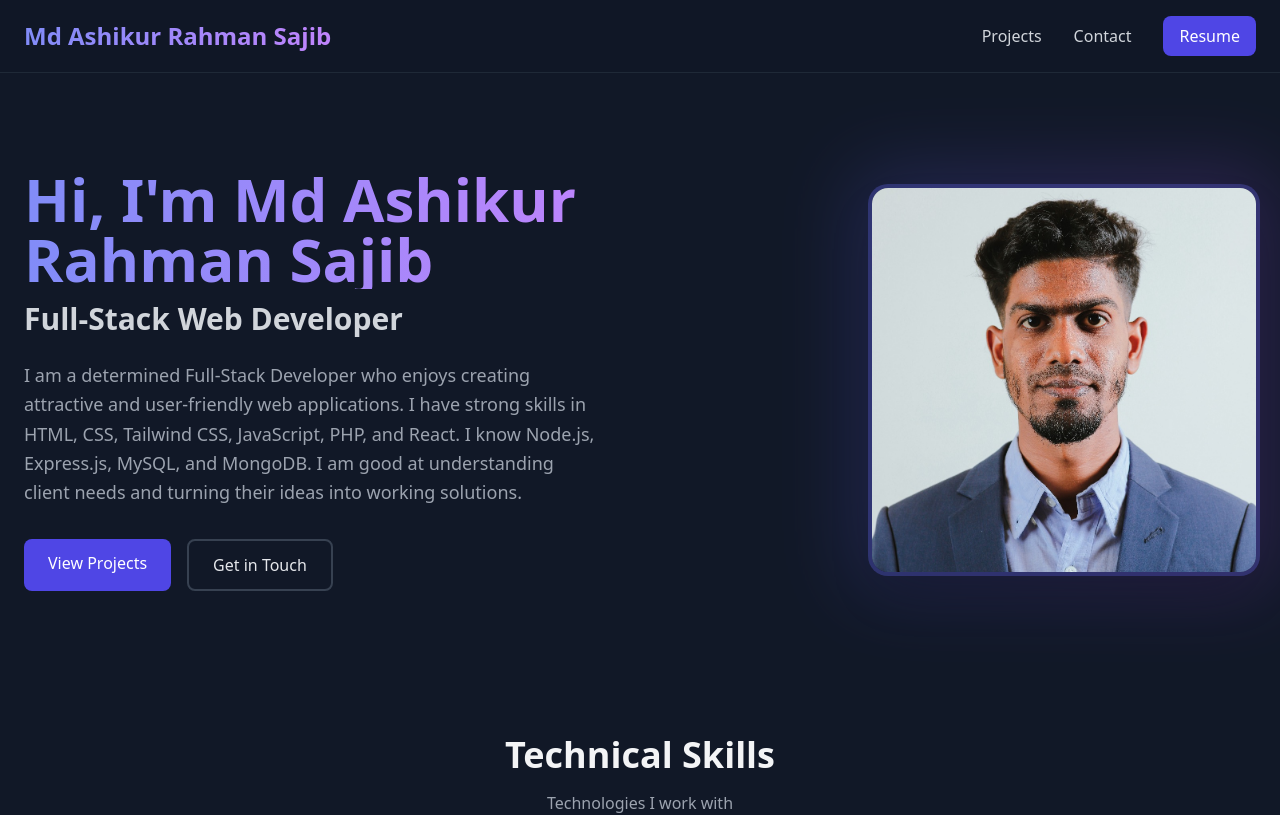
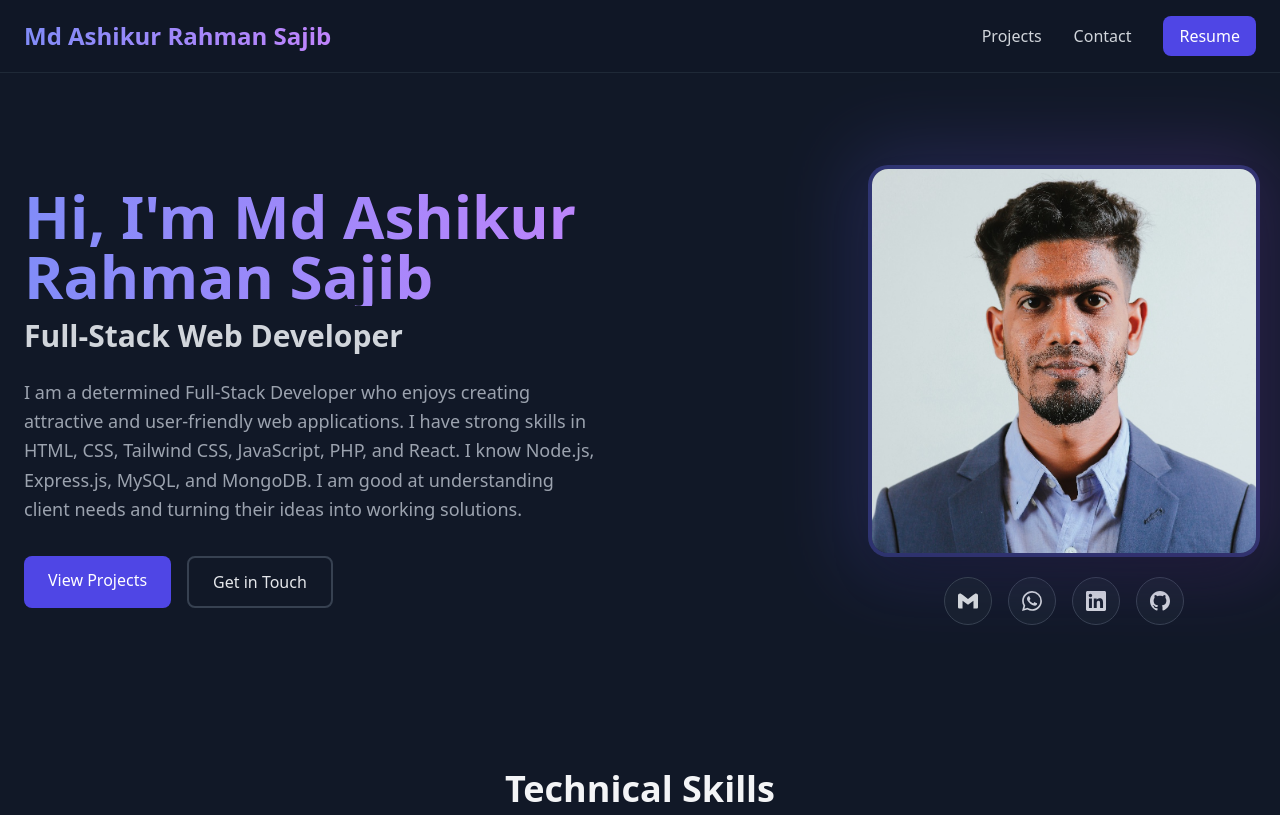
Before and after one commit to Ashik70021/my_portfolio, a React (Vite) app: page / in a window 1280 px wide. Shown: the top 815 px of the page. Built offline with nearby package versions, Linux system fonts and the light colour scheme.

Commit message:
Upgrade get in touch section

```diff
--- a/src/pages/Home.jsx
+++ b/src/pages/Home.jsx
@@ -97,6 +97,7 @@
 
 const Home = () => {
   const [currentEducation, setCurrentEducation] = useState(0)
+  const [copied, setCopied] = useState(false)
 
   const nextSlide = () => {
     setCurrentEducation((prev) => (prev + 1) % educationData.length)
@@ -104,6 +105,14 @@
 
   const prevSlide = () => {
     setCurrentEducation((prev) => (prev - 1 + educationData.length) % educationData.length)
+  }
+
+  const copyEmailToClipboard = () => {
+    const email = 'ashik70021@gmail.com'
+    navigator.clipboard.writeText(email).then(() => {
+      setCopied(true)
+      setTimeout(() => setCopied(false), 2000)
+    })
   }
 
   return (
@@ -143,6 +152,7 @@
           </div>
 
           <div className="order-1 lg:order-2 flex justify-center lg:justify-end">
+            <div className="relative flex flex-col items-center">
               <div className="relative">
                 <div className="absolute -inset-4 bg-gradient-to-r from-indigo-500 to-purple-500 rounded-2xl blur-2xl opacity-20"></div>
                 <div className="relative w-72 h-72 md:w-96 md:h-96 rounded-2xl overflow-hidden ring-4 ring-indigo-500/30 shadow-2xl">
@@ -152,6 +162,68 @@
                     className="w-full h-full object-cover"
                     style={{ objectPosition: '50% 30%' }}
                   />
+                </div>
+              </div>
+
+              {/* Social Icons */}
+              <div className="flex gap-4 mt-6">
+                <div className="relative group">
+                  <button
+                    onClick={copyEmailToClipboard}
+                    className="w-12 h-12 bg-gray-800/50 hover:bg-indigo-600 rounded-full flex items-center justify-center transition-all hover:scale-110 border border-gray-700 hover:border-indigo-500"
+                    title="Copy Email"
+                  >
+                    <svg className="w-5 h-5 text-gray-300" fill="currentColor" viewBox="0 0 24 24">
+                      <path d="M24 5.457v13.909c0 .904-.732 1.636-1.636 1.636h-3.819V11.73L12 16.64l-6.545-4.91v9.273H1.636A1.636 1.636 0 0 1 0 19.366V5.457c0-2.023 2.309-3.178 3.927-1.964L5.455 4.64 12 9.548l6.545-4.91 1.528-1.145C21.69 2.28 24 3.434 24 5.457z"/>
+                    </svg>
+                  </button>
+                  {/* Hover tooltip */}
+                  <div className="absolute -top-10 left-1/2 transform -translate-x-1/2 bg-gray-900 text-white text-xs px-3 py-1 rounded-md whitespace-nowrap opacity-0 group-hover:opacity-100 transition-opacity pointer-events-none border border-gray-700">
+                    ashik70021@gmail.com
+                  </div>
+                  {/* Copied message */}
+                  {copied && (
+                    <div className="absolute -top-10 left-1/2 transform -translate-x-1/2 bg-green-600 text-white text-xs px-3 py-1 rounded-md whitespace-nowrap">
+                      Email copied!
+                    </div>
+                  )}
+                </div>
+
+                <a
+                  href="https://wa.me/8801620223700"
+                  target="_blank"
+                  rel="noreferrer"
+                  className="w-12 h-12 bg-gray-800/50 hover:bg-green-600 rounded-full flex items-center justify-center transition-all hover:scale-110 border border-gray-700 hover:border-green-500"
+                  title="WhatsApp"
+                >
+                  <svg className="w-5 h-5 text-gray-300" fill="currentColor" viewBox="0 0 24 24">
+                    <path d="M17.472 14.382c-.297-.149-1.758-.867-2.03-.967-.273-.099-.471-.148-.67.15-.197.297-.767.966-.94 1.164-.173.199-.347.223-.644.075-.297-.15-1.255-.463-2.39-1.475-.883-.788-1.48-1.761-1.653-2.059-.173-.297-.018-.458.13-.606.134-.133.298-.347.446-.52.149-.174.198-.298.298-.497.099-.198.05-.371-.025-.52-.075-.149-.669-1.612-.916-2.207-.242-.579-.487-.5-.669-.51-.173-.008-.371-.01-.57-.01-.198 0-.52.074-.792.372-.272.297-1.04 1.016-1.04 2.479 0 1.462 1.065 2.875 1.213 3.074.149.198 2.096 3.2 5.077 4.487.709.306 1.262.489 1.694.625.712.227 1.36.195 1.871.118.571-.085 1.758-.719 2.006-1.413.248-.694.248-1.289.173-1.413-.074-.124-.272-.198-.57-.347m-5.421 7.403h-.004a9.87 9.87 0 01-5.031-1.378l-.361-.214-3.741.982.998-3.648-.235-.374a9.86 9.86 0 01-1.51-5.26c.001-5.45 4.436-9.884 9.888-9.884 2.64 0 5.122 1.03 6.988 2.898a9.825 9.825 0 012.893 6.994c-.003 5.45-4.437 9.884-9.885 9.884m8.413-18.297A11.815 11.815 0 0012.05 0C5.495 0 .16 5.335.157 11.892c0 2.096.547 4.142 1.588 5.945L.057 24l6.305-1.654a11.882 11.882 0 005.683 1.448h.005c6.554 0 11.89-5.335 11.893-11.893a11.821 11.821 0 00-3.48-8.413Z"/>
+                  </svg>
+                </a>
+
+                <a
+                  href="https://www.linkedin.com/in/ashikur-rahman-sajib/"
+                  target="_blank"
+                  rel="noreferrer"
+                  className="w-12 h-12 bg-gray-800/50 hover:bg-blue-600 rounded-full flex items-center justify-center transition-all hover:scale-110 border border-gray-700 hover:border-blue-500"
+                  title="LinkedIn"
+                >
+                  <svg className="w-5 h-5 text-gray-300" fill="currentColor" viewBox="0 0 24 24">
+                    <path d="M20.447 20.452h-3.554v-5.569c0-1.328-.027-3.037-1.852-3.037-1.853 0-2.136 1.445-2.136 2.939v5.667H9.351V9h3.414v1.561h.046c.477-.9 1.637-1.85 3.37-1.85 3.601 0 4.267 2.37 4.267 5.455v6.286zM5.337 7.433c-1.144 0-2.063-.926-2.063-2.065 0-1.138.92-2.063 2.063-2.063 1.14 0 2.064.925 2.064 2.063 0 1.139-.925 2.065-2.064 2.065zm1.782 13.019H3.555V9h3.564v11.452zM22.225 0H1.771C.792 0 0 .774 0 1.729v20.542C0 23.227.792 24 1.771 24h20.451C23.2 24 24 23.227 24 22.271V1.729C24 .774 23.2 0 22.222 0h.003z"/>
+                  </svg>
+                </a>
+
+                <a
+                  href="https://github.com/Ashik70021"
+                  target="_blank"
+                  rel="noreferrer"
+                  className="w-12 h-12 bg-gray-800/50 hover:bg-gray-700 rounded-full flex items-center justify-center transition-all hover:scale-110 border border-gray-700 hover:border-gray-500"
+                  title="GitHub"
+                >
+                  <svg className="w-5 h-5 text-gray-300" fill="currentColor" viewBox="0 0 24 24">
+                    <path d="M12 0c-6.626 0-12 5.373-12 12 0 5.302 3.438 9.8 8.207 11.387.599.111.793-.261.793-.577v-2.234c-3.338.726-4.033-1.416-4.033-1.416-.546-1.387-1.333-1.756-1.333-1.756-1.089-.745.083-.729.083-.729 1.205.084 1.839 1.237 1.839 1.237 1.07 1.834 2.807 1.304 3.492.997.107-.775.418-1.305.762-1.604-2.665-.305-5.467-1.334-5.467-5.931 0-1.311.469-2.381 1.236-3.221-.124-.303-.535-1.524.117-3.176 0 0 1.008-.322 3.301 1.23.957-.266 1.983-.399 3.003-.404 1.02.005 2.047.138 3.006.404 2.291-1.552 3.297-1.23 3.297-1.23.653 1.653.242 2.874.118 3.176.77.84 1.235 1.911 1.235 3.221 0 4.609-2.807 5.624-5.479 5.921.43.372.823 1.102.823 2.222v3.293c0 .319.192.694.801.576 4.765-1.589 8.199-6.086 8.199-11.386 0-6.627-5.373-12-12-12z"/>
+                  </svg>
+                </a>
               </div>
             </div>
           </div>
@@ -449,20 +521,37 @@
         <div className="max-w-5xl mx-auto">
           <div className="grid grid-cols-1 md:grid-cols-2 lg:grid-cols-4 gap-6 mb-8">
             {/* Email Card */}
-            <a
-              href="mailto:ashik70021@gmail.com"
-              className="group bg-gradient-to-br from-indigo-500/10 to-purple-500/10 backdrop-blur-sm p-6 rounded-xl border-2 border-indigo-500/30 hover:border-indigo-500 transition-all hover:shadow-xl hover:shadow-indigo-500/20 hover:-translate-y-1"
+            <button
+              onClick={copyEmailToClipboard}
+              className="group bg-gradient-to-br from-indigo-500/10 to-purple-500/10 backdrop-blur-sm p-6 rounded-xl border-2 border-indigo-500/30 hover:border-indigo-500 transition-all hover:shadow-xl hover:shadow-indigo-500/20 hover:-translate-y-1 cursor-pointer relative"
             >
+              {/* Copy icon on top right */}
+              <div className="absolute top-3 right-3">
+                {copied ? (
+                  <svg className="w-5 h-5 text-green-400" fill="none" stroke="currentColor" viewBox="0 0 24 24">
+                    <path strokeLinecap="round" strokeLinejoin="round" strokeWidth={2} d="M5 13l4 4L19 7" />
+                  </svg>
+                ) : (
+                  <svg className="w-5 h-5 text-indigo-400 group-hover:text-indigo-300" fill="none" stroke="currentColor" viewBox="0 0 24 24">
+                    <path strokeLinecap="round" strokeLinejoin="round" strokeWidth={2} d="M8 16H6a2 2 0 01-2-2V6a2 2 0 012-2h8a2 2 0 012 2v2m-6 12h8a2 2 0 002-2v-8a2 2 0 00-2-2h-8a2 2 0 00-2 2v8a2 2 0 002 2z" />
+                  </svg>
+                )}
+              </div>
+
               <div className="flex flex-col items-center text-center">
                 <div className="w-16 h-16 bg-indigo-500/20 rounded-full flex items-center justify-center mb-4 group-hover:bg-indigo-500/30 transition-all">
-                  <svg className="w-8 h-8 text-indigo-400" fill="none" stroke="currentColor" viewBox="0 0 24 24">
-                    <path strokeLinecap="round" strokeLinejoin="round" strokeWidth={2} d="M3 8l7.89 5.26a2 2 0 002.22 0L21 8M5 19h14a2 2 0 002-2V7a2 2 0 00-2-2H5a2 2 0 00-2 2v10a2 2 0 002 2z" />
+                  <svg className="w-8 h-8 text-indigo-400" fill="currentColor" viewBox="0 0 24 24">
+                    <path d="M24 5.457v13.909c0 .904-.732 1.636-1.636 1.636h-3.819V11.73L12 16.64l-6.545-4.91v9.273H1.636A1.636 1.636 0 0 1 0 19.366V5.457c0-2.023 2.309-3.178 3.927-1.964L5.455 4.64 12 9.548l6.545-4.91 1.528-1.145C21.69 2.28 24 3.434 24 5.457z"/>
                   </svg>
                 </div>
-                <h3 className="text-lg font-semibold text-gray-200 mb-2">Email</h3>
-                <p className="text-indigo-400 font-medium group-hover:text-indigo-300 break-all text-sm">ashik70021@gmail.com</p>
+                <h3 className="text-lg font-semibold text-gray-200 mb-2">
+                  {copied ? 'Copied!' : 'Email'}
+                </h3>
+                <p className={`font-medium break-all text-sm ${copied ? 'text-green-400' : 'text-indigo-400 group-hover:text-indigo-300'}`}>
+                  ashik70021@gmail.com
+                </p>
               </div>
-            </a>
+            </button>
 
             {/* WhatsApp Card */}
             <a
```
Lines whose indentation alone changed are shown as unchanged.
